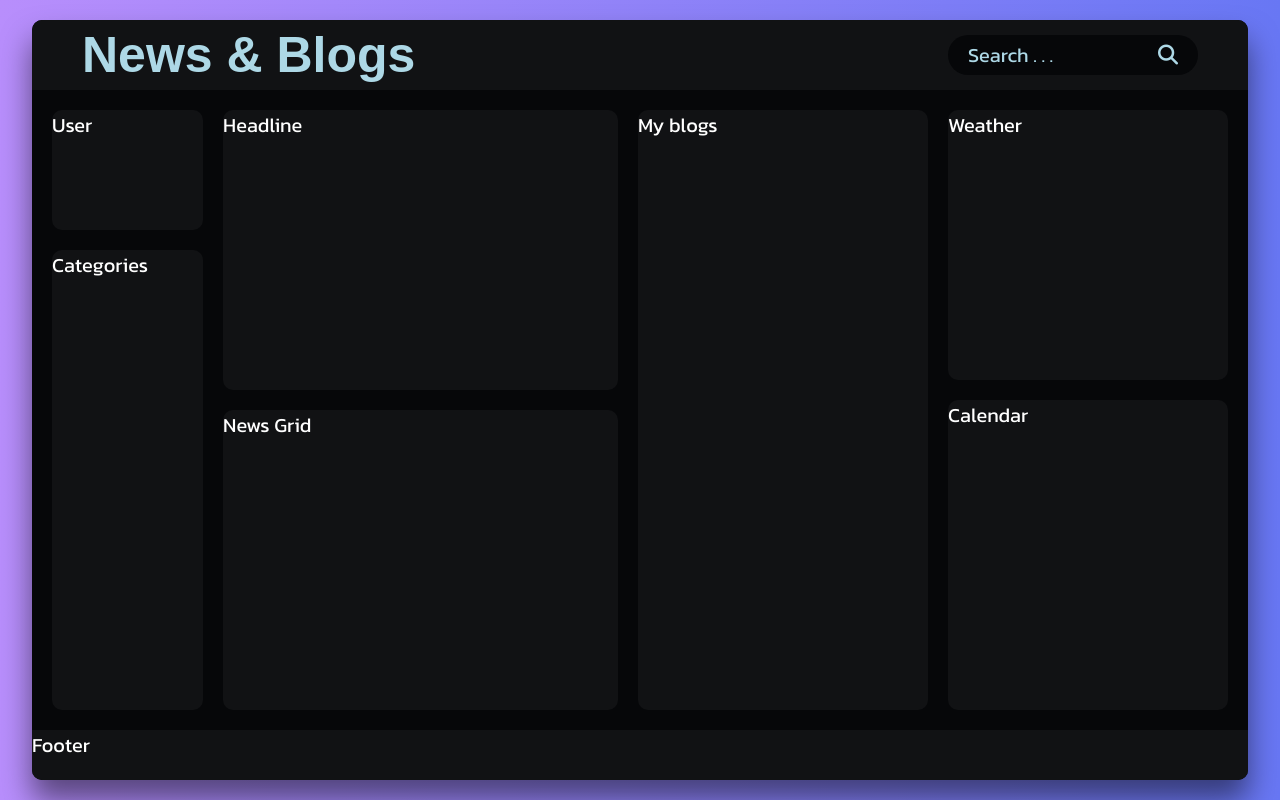
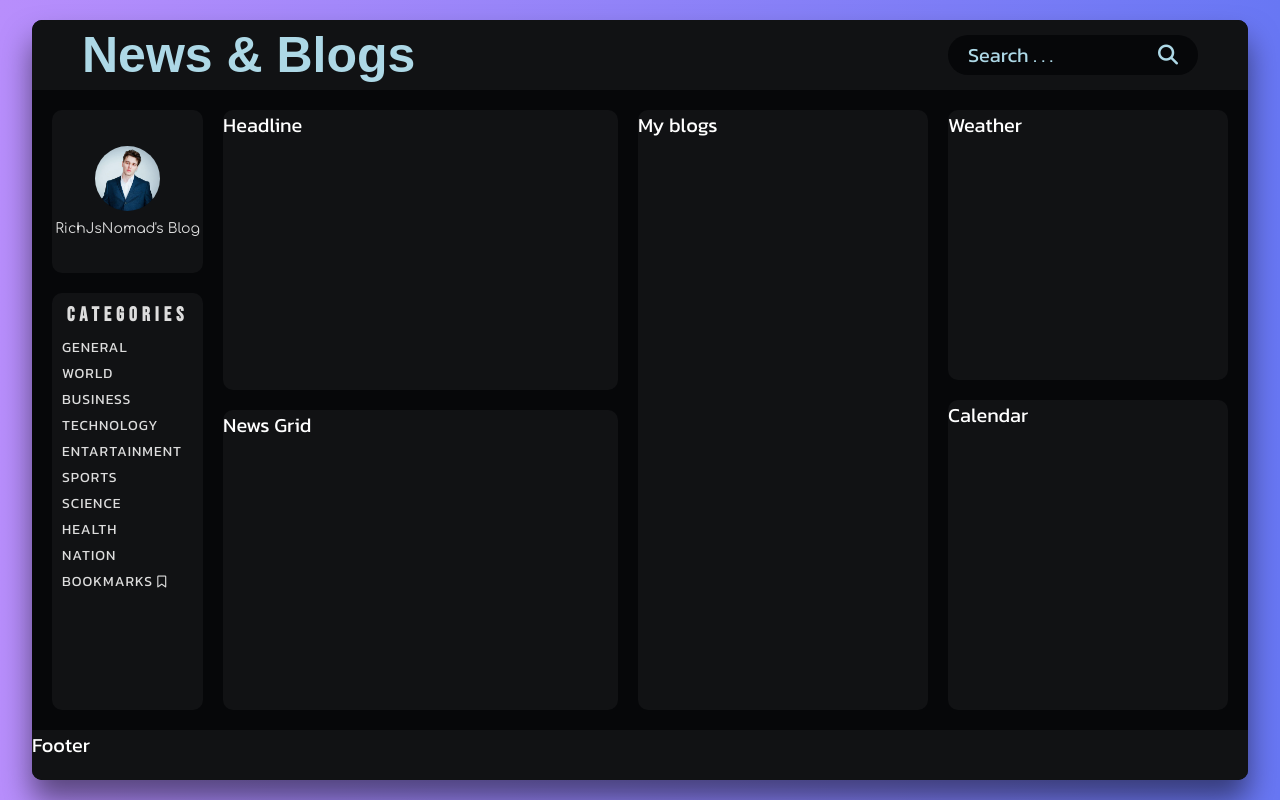
Before and after one commit to RichJsNomad/news-blogs-app, a React (Vite) app: page / in a window 1280 px wide. Built offline with nearby package versions, Linux system fonts and the light colour scheme.

Commit message:
customized user profile and categories styles

```diff
--- a/src/components/News.jsx
+++ b/src/components/News.jsx
@@ -2,6 +2,7 @@
 import Weather from "./Weather";
 import Calendar from "./Calendar";
 import "../styles/news.css";
+import userPhoto from "../assets/images/profile-photo.jpg";
 
 const News = () => {
   return (
@@ -19,8 +20,45 @@
       </header>
       <div className="news-content">
         <div className="navbar">
-          <div className="user">User</div>
-          <nav className="categories">Categories</nav>
+          <div className="user">
+            <img src={userPhoto} alt="User Img" />
+            <p>RichJsNomad's Blog</p>
+          </div>
+          <nav className="categories">
+            <h1 className="nav-heading">Categories</h1>
+            <div className="nav-links">
+              <a href="" className="nav-link">
+                General
+              </a>
+              <a href="" className="nav-link">
+                World
+              </a>
+              <a href="" className="nav-link">
+                Business
+              </a>
+              <a href="" className="nav-link">
+                Technology
+              </a>
+              <a href="" className="nav-link">
+                Entartainment
+              </a>
+              <a href="" className="nav-link">
+                Sports
+              </a>
+              <a href="" className="nav-link">
+                Science
+              </a>
+              <a href="" className="nav-link">
+                Health
+              </a>
+              <a href="" className="nav-link">
+                Nation
+              </a>
+              <a href="" className="nav-link">
+                Bookmarks <i className="fa-regular fa-bookmark"></i>
+              </a>
+            </div>
+          </nav>
         </div>
         <div className="news-section">
           <div className="headline">Headline</div>
--- a/src/styles/news.css
+++ b/src/styles/news.css
@@ -80,16 +80,67 @@
 }
 .user {
   width: 100%;
-  height: 20%;
+  height: 30%;
   background-color: #111214;
   border-radius: 1rem;
+  display: flex;
+  flex-direction: column;
+  align-items: center;
+  justify-content: center;
+  row-gap: 1rem;
+  cursor: pointer;
+  font-size: 1.5rem;
 }
+.user img {
+  width: 6.5rem;
+  aspect-ratio: 1;
+  object-fit: cover;
+  border-radius: 50%;
+}
+
+.user p {
+  font-family: "Comfortaa", sans-serif;
+  font-size: 1.4rem;
+  color: #ddd;
+}
+
 .categories {
   width: 100%;
   height: calc(80% - 2rem);
   background-color: #111214;
   border-radius: 1rem;
+  display: flex;
+  flex-direction: column;
+  row-gap: 1rem;
+  padding: 1rem;
 }
+
+.nav-heading {
+  font-family: "Bebas Neue", sans-serif;
+  font-size: clamp(1.5rem, 2.5cqi, 2rem);
+  color: #ddd;
+  font-weight: 600;
+  letter-spacing: 0.5rem;
+
+  text-align: center;
+}
+
+.nav-links {
+  display: flex;
+  flex-direction: column;
+  row-gap: 0.5rem;
+}
+
+.nav-link {
+  font-size: 1.4rem;
+  color: #ddd;
+  text-transform: uppercase;
+  letter-spacing: 0.1rem;
+}
+.nav-link i {
+  font-size: 1.2rem;
+}
+
 .news-section {
   width: clamp(30rem, 43cqi, 40%);
   height: 100%;
```
Also changed, not shown: src/assets/images/profile-photo.jpg (added).
